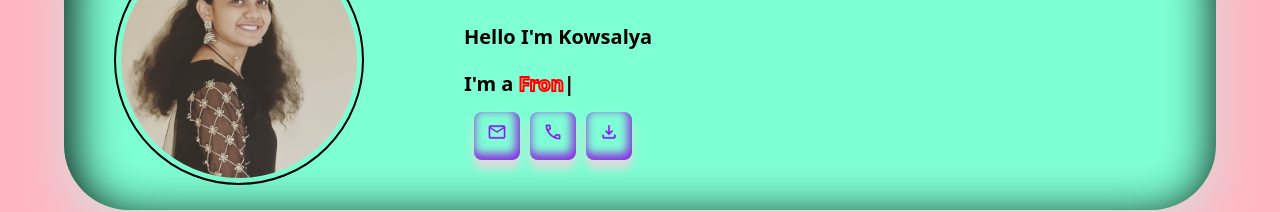
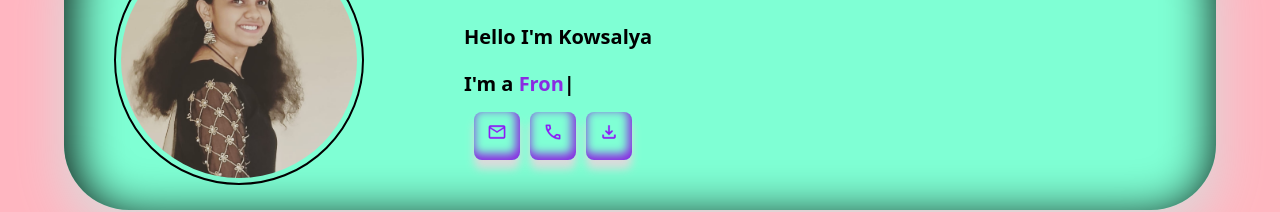
Before and after one commit to Kowsi2211/portfolio, a plain HTML site: page index.html in a window 1280 px wide. Shown: the part 240-452 px from the top of the page. Drawn offline with Linux system fonts and the light colour scheme.

Commit message:
Update index.css

```diff
--- a/index.css
+++ b/index.css
@@ -146,8 +146,7 @@ h3 {
     font-size: 30px;
 }
 h3 span{
-    -webkit-text-stroke: 2px red;
-    color: wheat;
+    color: blueviolet;
     font-weight: bolder;
 
 }
```
